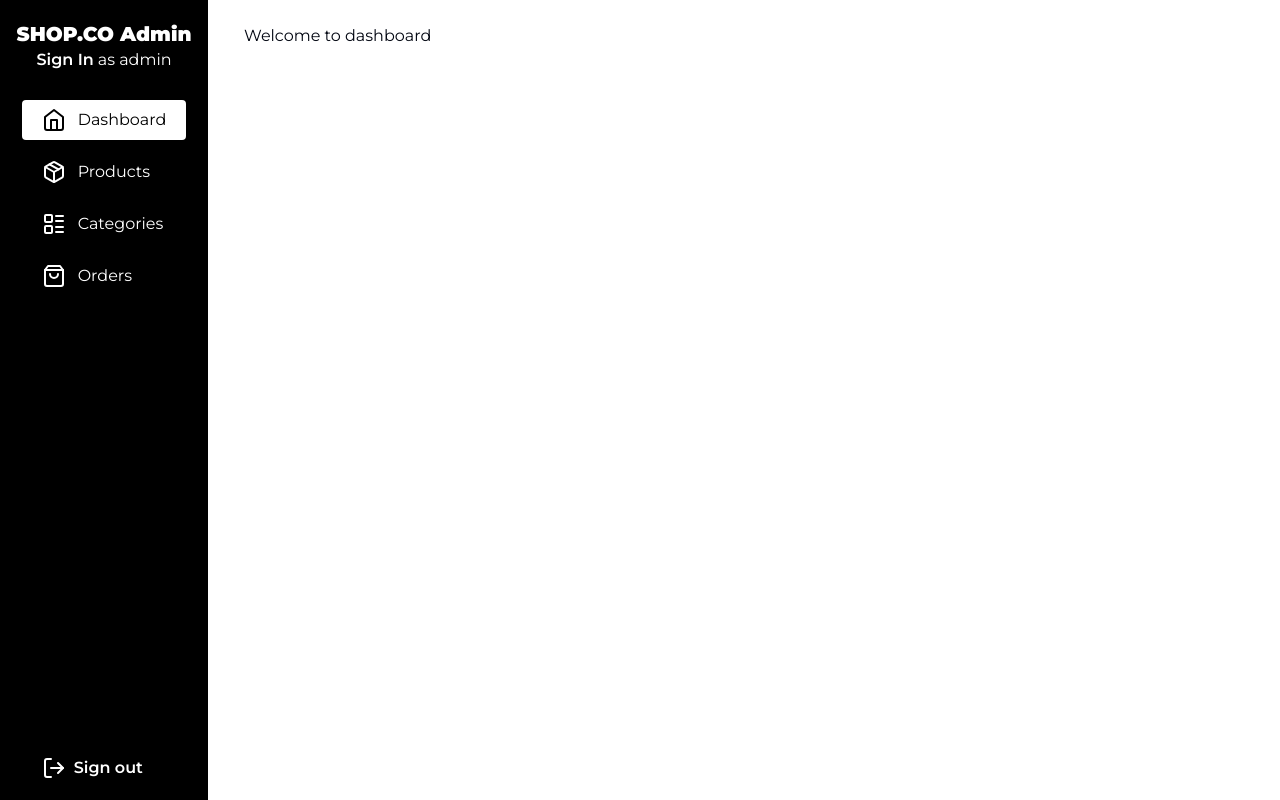
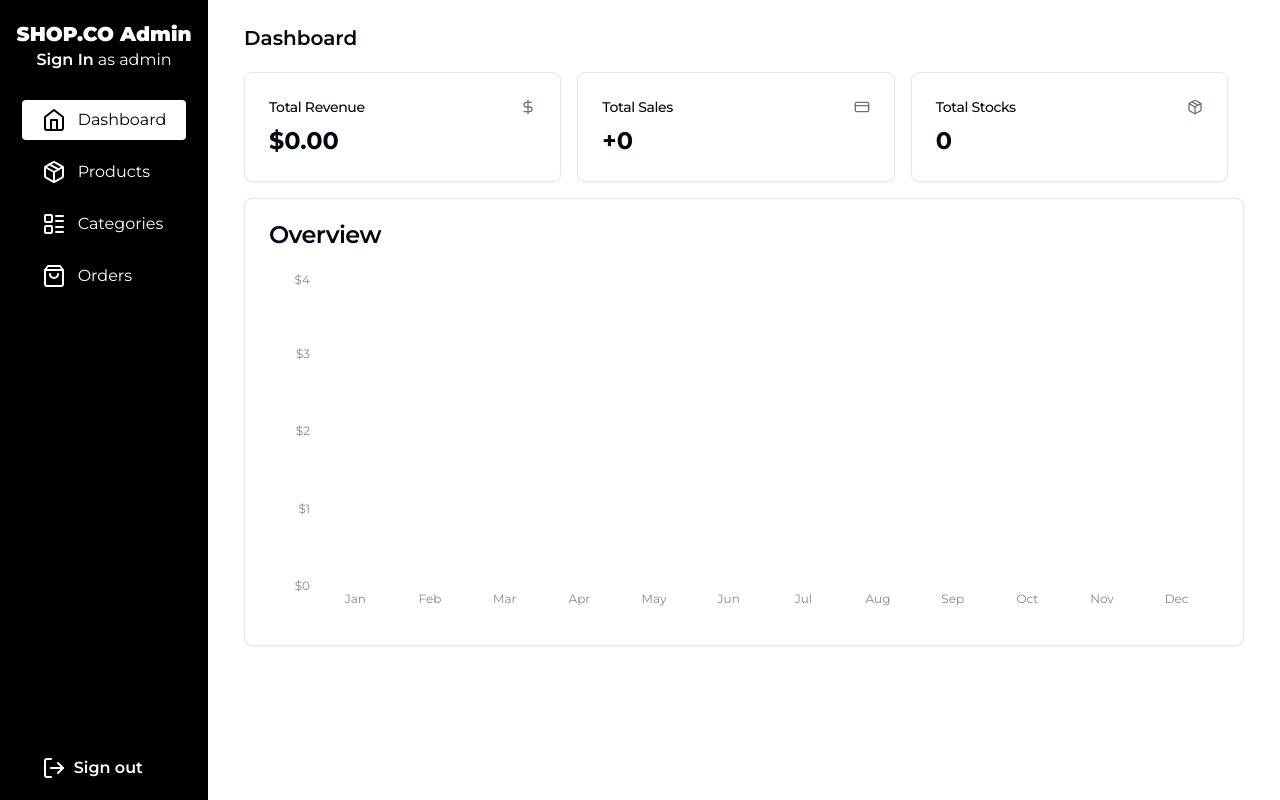
Before and after one commit to buihoaib/shopco-admin, a Next.js app: page / in a window 1280 px wide. Built offline with nearby package versions, Linux system fonts and the light colour scheme; no server answers; the database is empty.

Commit message:
Updated dashboard page with data

```diff
--- /dev/null
+++ b/actions/getGraphRevenue.ts
@@ -0,0 +1,59 @@
+import prisma from "@/lib/prisma";
+
+interface GraphData {
+  name: string;
+  total: number;
+}
+
+export const getGraphRevenue = async (): Promise<GraphData[]> => {
+  const paidOrders = await prisma.order.findMany({
+    where: {
+      isPaid: true,
+    },
+    include: {
+      orderItems: {
+        include: {
+          product: true,
+        },
+      },
+    },
+  });
+
+  const monthlyRevenue: { [key: number]: number } = {};
+
+  // Grouping the orders by month and summing the revenue
+  for (const order of paidOrders) {
+    const month = order.createdAt.getMonth(); // 0 for Jan, 1 for Feb, ...
+    let revenueForOrder = 0;
+
+    for (const item of order.orderItems) {
+      revenueForOrder += item.product.price;
+    }
+
+    // Adding the revenue for this order to the respective month
+    monthlyRevenue[month] = (monthlyRevenue[month] || 0) + revenueForOrder;
+  }
+
+  // Converting the grouped data into the format expected by the graph
+  const graphData: GraphData[] = [
+    { name: "Jan", total: 0 },
+    { name: "Feb", total: 0 },
+    { name: "Mar", total: 0 },
+    { name: "Apr", total: 0 },
+    { name: "May", total: 0 },
+    { name: "Jun", total: 0 },
+    { name: "Jul", total: 0 },
+    { name: "Aug", total: 0 },
+    { name: "Sep", total: 0 },
+    { name: "Oct", total: 0 },
+    { name: "Nov", total: 0 },
+    { name: "Dec", total: 0 },
+  ];
+
+  // Filling in the revenue data
+  for (const month in monthlyRevenue) {
+    graphData[parseInt(month)].total = monthlyRevenue[parseInt(month)];
+  }
+
+  return graphData;
+};
--- a/actions/getTotalRevenue.ts
+++ b/actions/getTotalRevenue.ts
@@ -0,0 +1,25 @@
+import prisma from "@/lib/prisma";
+
+export const getTotalRevenue = async () => {
+    const paidOrders = await prisma.order.findMany({
+        where: {
+            isPaid: true
+        },
+        include: {
+            orderItems: {
+                include: {
+                    product: true
+                }
+            }
+        }
+    });
+
+    const totalRevenue = paidOrders.reduce((total, order) => {
+        const orderTotal = order.orderItems.reduce((orderSum, item) => {
+            return orderSum + item.product.price;
+        }, 0);
+        return total + orderTotal;
+    }, 0);
+
+    return totalRevenue;
+};
--- /dev/null
+++ b/actions/getTotalSales.ts
@@ -0,0 +1,11 @@
+import prisma from "@/lib/prisma";
+
+export const getTotalSales = async () => {
+    const totalSales = await prisma.order.count({
+        where: {
+            isPaid: true
+        }
+    });
+
+    return totalSales;
+};
--- /dev/null
+++ b/actions/getTotalStocks.ts
@@ -0,0 +1,18 @@
+import prisma from "@/lib/prisma";
+
+export const getTotalStocks = async () => {
+    const products = await prisma.product.findMany({
+        include: {
+            sizes: true
+        }
+    });
+
+    const totalStocks = products.reduce((total, product) => {
+        const productTotalStock = product.sizes.reduce((stockSum, size) => {
+            return stockSum + size.stock;
+        }, 0);
+        return total + productTotalStock;
+    }, 0);
+
+    return totalStocks;
+};
--- /dev/null
+++ b/app/Dashboard.tsx
@@ -0,0 +1,67 @@
+import { CreditCard, DollarSign, Package } from "lucide-react";
+import { formatter } from "@/lib/utils";
+import {
+    Card,
+    CardContent,
+    CardHeader,
+    CardTitle
+} from "@/components/ui/card";
+import { getTotalRevenue } from "@/actions/getTotalRevenue";
+import { getTotalSales } from "@/actions/getTotalSales";
+import { getTotalStocks } from "@/actions/getTotalStocks";
+
+
+export default async function Dashboard() {
+    const totalRevenue = await getTotalRevenue();
+    const totalSales = await getTotalSales();
+    const totalStocks = await getTotalStocks();
+
+    return (
+        <div>
+            <p className="font-semibold text-xl">Dashboard</p>
+            <div className="grid gap-4 grid-cols-3 my-5">
+                <Card>
+                    <CardHeader className="flex flex-row items-center justify-between space-y-0 pb-2">
+                        <CardTitle className="text-sm font-medium">
+                            Total Revenue
+                        </CardTitle>
+                        <DollarSign className="h-4 w-4 text-muted-foreground" />
+                    </CardHeader>
+                    <CardContent>
+                        <div className="text-2xl font-bold">{formatter.format(totalRevenue)}</div>
+                    </CardContent>
+                </Card>
+                <Card>
+                    <CardHeader className="flex flex-row items-center justify-between space-y-0 pb-2">
+                        <CardTitle className="text-sm font-medium">
+                            Total Sales
+                        </CardTitle>
+                        <CreditCard className="h-4 w-4 text-muted-foreground" />
+                    </CardHeader>
+                    <CardContent>
+                        <div className="text-2xl font-bold">{`+${totalSales}`}</div>
+                    </CardContent>
+                </Card>
+                <Card>
+                    <CardHeader className="flex flex-row items-center justify-between space-y-0 pb-2">
+                        <CardTitle className="text-sm font-medium">
+                            Total Stocks
+                        </CardTitle>
+                        <Package className="h-4 w-4 text-muted-foreground" />
+                    </CardHeader>
+                    <CardContent>
+                        <div className="text-2xl font-bold">{totalStocks}</div>
+                    </CardContent>
+                </Card>
+                <Card className="col-span-4">
+                    <CardHeader>
+                        <CardTitle>Overview</CardTitle>
+                    </CardHeader>
+                    <CardContent className="pl-2">
+                        <OverviewGraph data={graphRevenue} />
+                    </CardContent>
+                </Card>
+            </div>
+        </div>
+    );
+}
--- a/app/page.tsx
+++ b/app/page.tsx
@@ -1,7 +1,70 @@
-export default function Dashboard() {
+import { CreditCard, DollarSign, Package } from "lucide-react";
+
+import { formatter } from "@/lib/utils";
+import {
+  Card,
+  CardContent,
+  CardHeader,
+  CardTitle
+} from "@/components/ui/card";
+import OverviewGraph from "@/components/overviewGraph";
+import { getTotalRevenue } from "@/actions/getTotalRevenue";
+import { getTotalSales } from "@/actions/getTotalSales";
+import { getTotalStocks } from "@/actions/getTotalStocks";
+import { getGraphRevenue } from "@/actions/getGraphRevenue";
+
+export default async function Dashboard() {
+  const totalRevenue = await getTotalRevenue();
+  const totalSales = await getTotalSales();
+  const totalStocks = await getTotalStocks();
+  const graphRevenue = await getGraphRevenue();
+
   return (
     <div>
-      <h2>Welcome to dashboard</h2>
+      <p className="font-semibold text-xl">Dashboard</p>
+      <div className="grid gap-4 grid-cols-3 my-5">
+        <Card>
+          <CardHeader className="flex flex-row items-center justify-between space-y-0 pb-2">
+            <CardTitle className="text-sm font-medium">
+              Total Revenue
+            </CardTitle>
+            <DollarSign className="h-4 w-4 text-muted-foreground" />
+          </CardHeader>
+          <CardContent>
+            <div className="text-2xl font-bold">{formatter.format(totalRevenue)}</div>
+          </CardContent>
+        </Card>
+        <Card>
+          <CardHeader className="flex flex-row items-center justify-between space-y-0 pb-2">
+            <CardTitle className="text-sm font-medium">
+              Total Sales
+            </CardTitle>
+            <CreditCard className="h-4 w-4 text-muted-foreground" />
+          </CardHeader>
+          <CardContent>
+            <div className="text-2xl font-bold">{`+${totalSales}`}</div>
+          </CardContent>
+        </Card>
+        <Card>
+          <CardHeader className="flex flex-row items-center justify-between space-y-0 pb-2">
+            <CardTitle className="text-sm font-medium">
+              Total Stocks
+            </CardTitle>
+            <Package className="h-4 w-4 text-muted-foreground" />
+          </CardHeader>
+          <CardContent>
+            <div className="text-2xl font-bold">{totalStocks}</div>
+          </CardContent>
+        </Card>
+        <Card className="col-span-4">
+          <CardHeader>
+            <CardTitle>Overview</CardTitle>
+          </CardHeader>
+          <CardContent className="pl-2">
+            <OverviewGraph data={graphRevenue} />
+          </CardContent>
+        </Card>
+      </div>
     </div>
   )
 }
--- /dev/null
+++ b/components/overviewGraph.tsx
@@ -0,0 +1,35 @@
+"use client"
+
+import { Bar, BarChart, ResponsiveContainer, XAxis, YAxis } from "recharts"
+
+interface OverviewGraphProps {
+  data: any[]
+};
+
+const OverviewGraph: React.FC<OverviewGraphProps> = ({
+  data
+}) => {
+  return (
+    <ResponsiveContainer width="100%" height={350}>
+      <BarChart data={data}>
+        <XAxis
+          dataKey="name"
+          stroke="#888888"
+          fontSize={12}
+          tickLine={false}
+          axisLine={false}
+        />
+        <YAxis
+          stroke="#888888"
+          fontSize={12}
+          tickLine={false}
+          axisLine={false}
+          tickFormatter={(value) => `$${value}`}
+        />
+        <Bar dataKey="total" fill="#3498db" radius={[4, 4, 0, 0]} />
+      </BarChart>
+    </ResponsiveContainer>
+  )
+};
+
+export default OverviewGraph;
--- a/package.json
+++ b/package.json
@@ -46,6 +46,7 @@
     "react-hook-form": "^7.46.1",
     "react-hot-toast": "^2.4.1",
     "react-spinners": "^0.13.8",
+    "recharts": "^2.8.0",
     "stripe": "^13.7.0",
     "tailwind-merge": "^1.14.0",
     "tailwindcss": "3.3.3",
```
Also changed, not shown: 1 other file (tests, documents, lock files or other folders).
